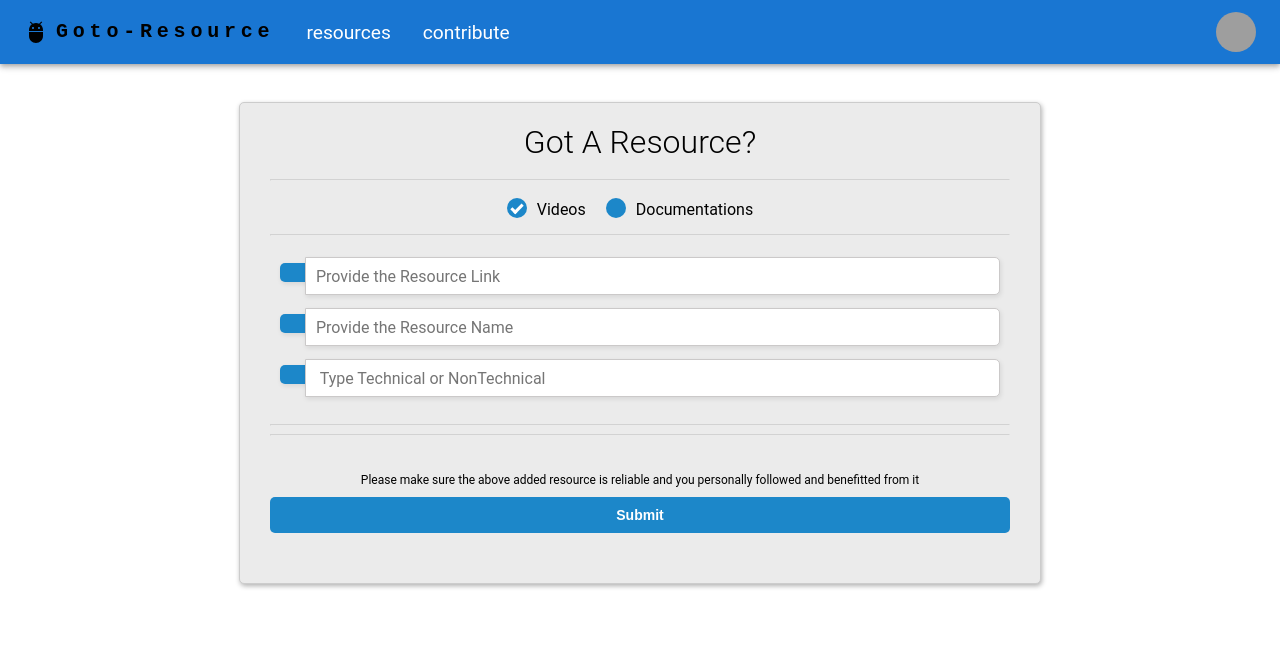
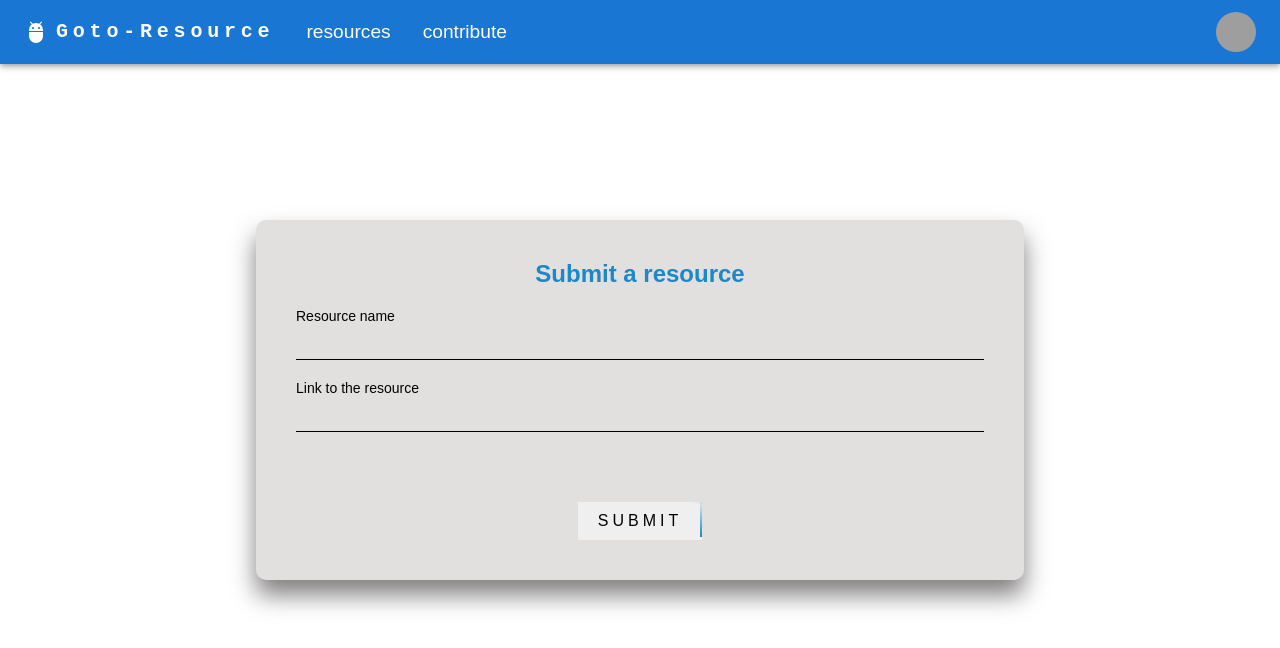
Before and after one commit to VenkataBhaskarr/goto-resource, a React (Create React App) app in the folder frontend/gotoresource/: page /Contribute.js in a window 1280 px wide. Shown: the top 648 px of the page. Built offline with nearby package versions, Linux system fonts and the light colour scheme; grey boxes are pictures that could not be loaded.

Commit message:
modified files

```diff
--- a/frontend/gotoresource/src/App.css
+++ b/frontend/gotoresource/src/App.css
@@ -1,6 +1,7 @@
 .App {
   text-align: center;
 }
+
 
 .App-logo {
   height: 40vmin;
--- a/frontend/gotoresource/src/App.js
+++ b/frontend/gotoresource/src/App.js
@@ -14,8 +14,9 @@ function App() {
        <br></br>
        <Routes>
          <Route exact path="/" element = {<Home />}> </Route>
+         <Route exact path = "/Contribute.js" element={<Contribute />}> </Route>
          <Route exact path = "/About.js" element={<About />}> </Route>
-         <Route exact path = "/Contribute.js" element={<Contribute />}> </Route>
+
        </Routes>
     </div>
   );
--- a/frontend/gotoresource/src/components/Contribute.js
+++ b/frontend/gotoresource/src/components/Contribute.js
@@ -16,8 +16,8 @@ export default function Contribute(){
          setPassword('');
     }
     return(
-        <div>
-             <div className="main-block">
+        <div className = "content">
+             {/* <div className="main-block">
                  <h1>Got A Resource?</h1>
                  <form>
                  <hr></hr>
@@ -44,49 +44,33 @@ export default function Contribute(){
           <button onClick={sendData} type="submit">Submit</button>
         </div>
       </form>
+    </div> */}
+
+
+      <div className="login-box">
+            <h2>Submit a resource</h2>
+            <form onSubmit={sendData} type="submit">
+        <div className="user-box">
+      <input type="text" name="" required="" value={name} onChange={(e) => setName(e.target.value)}></input>
+      <label>Resource name</label>
     </div>
+    <div className="user-box">
+      <input type="text" name="" required="" value={link} onChange={(e) => setLink(e.target.value)}></input>
+      <label>Link to the resource</label>
     </div>
+     <button id="a">
+      <span></span>
+      <span></span>
+      <span></span>
+      <span></span>
+      Submit
+     </button>
+   </form>
+   </div>
 
 
 
+    </div>
 
-
-
-
-
-
-
-
-
-
-
-
-
-
-
-
-
-
-
-
-
-
-
-
-
-
-
-           /* <form className="form">
-
-
-                    <input type="text" value={name} onChange={(e) => setName(e.target.value)}></input>
-
-
-                   <input type="number" value={age} onChange={(e) => setAge(e.target.value)}></input>
-
-
-                   <button onClick={sendData}> Submit </button>
-
-           </form> */
     )
 }
--- a/frontend/gotoresource/src/components/Home.js
+++ b/frontend/gotoresource/src/components/Home.js
@@ -1,31 +1,30 @@
 import { Typography } from '@mui/material';
 import { brown } from '@mui/material/colors';
 import EndCredits from "./EndCredits"
+import "../static/home.css"
 export default function Home(){
     return(
         <div>
-            <Typography variant="h4" align="center">
-               Tired of 'n' number of learning resources
+            <Typography className = "title" variant="h4" align="center">
+               One stop resource choosen by the community for community !!
             </Typography>
-            <Typography variant="h4" align="center">
-               available for a single technology?
-            </Typography>
+
             <br></br>
             <br></br>
-            <Typography variant="h6" align="center">
+            <div className = "cotext">
+            <Typography className = "contenty" variant="h6" align="center">
               The resources section consists of the go to free resource option for every Technology which are curated
-            </Typography>
-            <Typography variant="h6">
             based on keen observation and peoples opinion which are maybe youtube videos,blogs or documentation.
             </Typography>
 
             <br></br>
             <br></br>
-            <Typography variant="h6">
+            <Typography className = "contenty" variant="h6">
               The contribute section is the place where you add the best resource you went through which helped you personally dont duplicate the resources
             </Typography>
+            </div>
 
-            <EndCredits />
+      {/* <EndCredits /> */}
         </div>
 
     )
--- a/frontend/gotoresource/src/components/MediaCard.js
+++ b/frontend/gotoresource/src/components/MediaCard.js
@@ -14,17 +14,17 @@ export default function MediaCard(props) {
        component="img"
        alt="green iguana"
        height="180"
-       image="./contemplative-reptile.jpg"
+       image="./work.jpg"
       />
       <CardContent>
         <Typography gutterBottom variant="h5" component="div">
           {props.name}
         </Typography>
         <Typography variant="body2" color="text.secondary">
-          {props.age}
+           Technical
         </Typography>
       </CardContent>
-      <CardActions>
+      <CardActions className = "right">
         <Button size="small">Share</Button>
         <Button size="small"><a className = "links" target="_blank" href={props.link}> Learn more </a></Button>
       </CardActions>
--- a/frontend/gotoresource/src/static/end.css
+++ b/frontend/gotoresource/src/static/end.css
@@ -1,5 +1,4 @@
 .container{
-    position: sticky;
     position: absolute;
     bottom: 0;
     background-color:
--- a/frontend/gotoresource/src/static/form.css
+++ b/frontend/gotoresource/src/static/form.css
@@ -1,5 +1,5 @@
 
-    div, h1, form, input, p {
+    /* div, h1, form, input, p {
     padding: 0;
     margin: 0;
     outline: none;
@@ -116,4 +116,197 @@
     }
     button:hover {
     background: #26a9e0;
+    } */
+
+    button{
+        border: none;
     }
+
+    html {
+        height: 100%;
+      }
+      body {
+        margin:0;
+        padding:0;
+        font-family: sans-serif;
+        /* background: linear-gradient(#141e30, #243b55); */
+      }
+
+      .login-box {
+        position: absolute;
+        top: 50%;
+        left: 50%;
+        width: 60vw;
+        padding: 40px;
+        transform: translate(-50%, -50%);
+        /* background: rgba(0,0,0,.5); */
+        background: rgb(226, 223, 223);
+        box-sizing: border-box;
+        /* box-shadow: 0 15px 25px rgba(0,0,0,.6); */
+        box-shadow: 0 15px 25px rgb(129, 126, 126);
+
+        border-radius: 10px;
+      }
+
+      .login-box h2 {
+        margin: 0 0 30px;
+        padding: 0;
+        /* color: #fff; */
+        color: #1c87c9;
+        text-align: center;
+      }
+
+      .login-box .user-box {
+        position: relative;
+      }
+
+      .login-box .user-box input {
+        width: 100%;
+        padding: 10px 0;
+        font-size: 18px;
+        /* color: #fff; */
+        color: #1c87c9;
+        margin-bottom: 30px;
+        border: none;
+        /* border-bottom: 1px solid #fff; */
+        border-bottom: 1px solid black;
+        outline: none;
+        background: transparent;
+      }
+      .login-box .user-box label {
+        position: absolute;
+        top:0;
+        left: 0;
+        padding: 10px 0;
+        font-size: 16px;
+        /* color: #fff; */
+        color: black;
+        pointer-events: none;
+        transition: .5s;
+      }
+
+      .login-box .user-box input:focus ~ label,
+      .login-box .user-box input:valid ~ label {
+        top: -20px;
+        left: 0;
+        /* color: #03e9f4; */
+        color: black;
+        font-size: 14px;
+      }
+
+      .login-box form #a {
+        position: relative;
+        display: inline-block;
+        padding: 10px 20px;
+        /* color: #03e9f4; */
+        color: black;
+        font-size: 16px;
+        text-decoration: none;
+        text-transform: uppercase;
+        overflow: hidden;
+        transition: .5s;
+        margin-top: 40px;
+        letter-spacing: 4px
+      }
+
+      .login-box #a:hover {
+        /* background: #03e9f4; */
+        background: #1c87c9;
+        color: #fff;
+        border-radius: 5px;
+        /* box-shadow: 0 0 5px #03e9f4,
+                    0 0 25px #03e9f4,
+                    0 0 50px #03e9f4,
+                    0 0 100px #03e9f4; */
+
+
+        box-shadow: 0 0 5px #1c87c9,
+                    0 0 25px #1c87c9,
+                    0 0 50px #1c87c9,
+                    0 0 100px #1c87c9;
+
+      }
+
+      .login-box #a span {
+        position: absolute;
+        display: block;
+      }
+
+      .login-box #a span:nth-child(1) {
+        top: 0;
+        left: -100%;
+        width: 100%;
+        height: 2px;
+        /* background: linear-gradient(90deg, transparent, #03e9f4); */
+        background: linear-gradient(90deg, transparent, #1c87c9);
+        animation: btn-anim1 1s linear infinite;
+      }
+
+      @keyframes btn-anim1 {
+        0% {
+          left: -100%;
+        }
+        50%,100% {
+          left: 100%;
+        }
+      }
+
+      .login-box #a span:nth-child(2) {
+        top: -100%;
+        right: 0;
+        width: 2px;
+        height: 100%;
+        /* background: linear-gradient(180deg, transparent, #03e9f4); */
+        background: linear-gradient(180deg, transparent, #1c87c9);
+        animation: btn-anim2 1s linear infinite;
+        animation-delay: .25s
+      }
+
+      @keyframes btn-anim2 {
+        0% {
+          top: -100%;
+        }
+        50%,100% {
+          top: 100%;
+        }
+      }
+
+      .login-box #a span:nth-child(3) {
+        bottom: 0;
+        right: -100%;
+        width: 100%;
+        height: 2px;
+        /* background: linear-gradient(270deg, transparent, #03e9f4); */
+        background: linear-gradient(270deg, transparent, #1c87c9);
+        animation: btn-anim3 1s linear infinite;
+        animation-delay: .5s
+      }
+
+      @keyframes btn-anim3 {
+        0% {
+          right: -100%;
+        }
+        50%,100% {
+          right: 100%;
+        }
+      }
+
+      .login-box #a span:nth-child(4) {
+        bottom: -100%;
+        left: 0;
+        width: 2px;
+        height: 100%;
+        /* background: linear-gradient(360deg, transparent, #03e9f4); */
+        background: linear-gradient(360deg, transparent, #1c87c9);
+        animation: btn-anim4 1s linear infinite;
+        animation-delay: .75s
+      }
+
+      @keyframes btn-anim4 {
+        0% {
+          bottom: -100%;
+        }
+        50%,100% {
+          bottom: 100%;
+        }
+      }
--- /dev/null
+++ b/frontend/gotoresource/src/static/home.css
@@ -0,0 +1,27 @@
+ .title {
+    font-size: 3em;
+    font-weight: bold;
+    color: #0070f3;
+    text-shadow: 1px 1px #0070f3;
+    text-transform: lowercase;
+    /* box-shadow: 2px 2px 10px #0070f3; */
+  }
+
+
+  .contenty {
+    background-color: #f2f2f2;
+    padding: 30px;
+    border-radius: 20px;
+    box-shadow: 2px 2px 10px rgba(0,0,0,0.2);
+
+    width: 40vw;
+    /* margin-bottom: 50px; */
+    /* display: inline-block; */
+  }
+
+  .cotext{
+      display: flex;
+      flex-direction: column;
+      align-items: center;
+      justify-content: center;
+  }
--- a/frontend/gotoresource/src/static/media.css
+++ b/frontend/gotoresource/src/static/media.css
@@ -2,3 +2,8 @@
     text-decoration: none;
     color: #1c87c9;
 }
+.right{
+   display: flex;
+   align-items: center;
+   justify-content: space-around;
+}
```
Also changed, not shown: frontend/gotoresource/public/work.jpg (added), frontend/gotoresource/src/static/about.css (line endings or trailing spaces).
